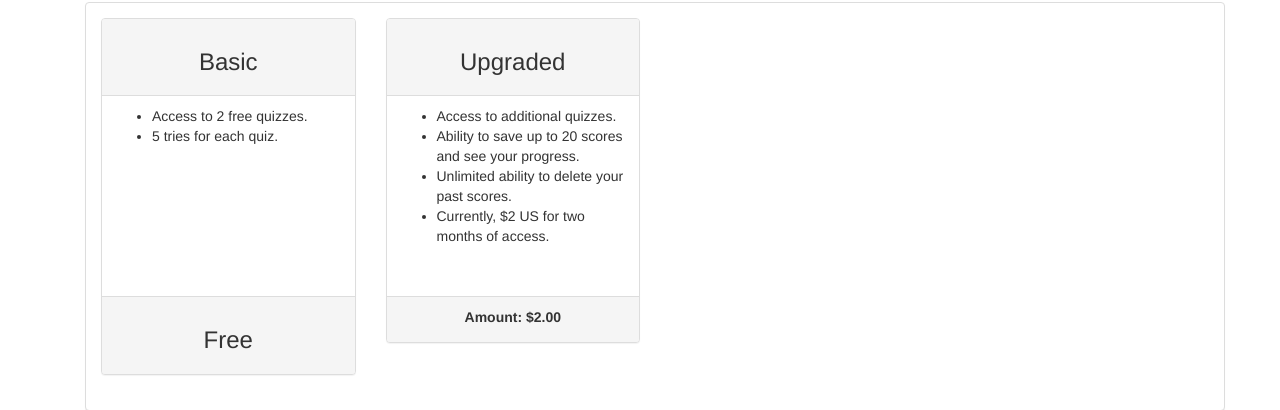
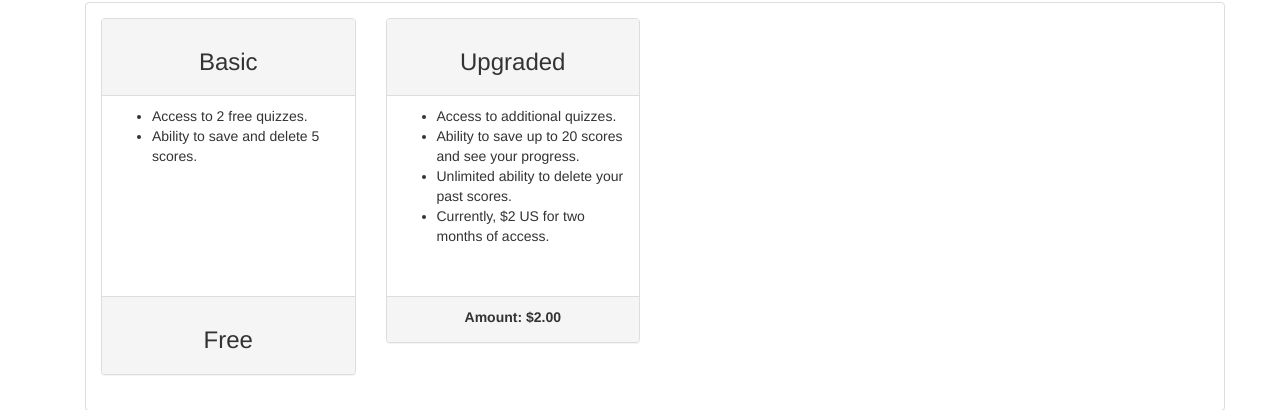
Before and after one commit to jieunyoo/hangulapp, a Flask app: page /upgrade in a window 1280 px wide. Shown: the part 173-583 px from the top of the page. Run offline with Flask 2, Linux system fonts and the light colour scheme; some libraries are stand-ins or nearby versions.

Commit message:
allow free users to delete

```diff
--- a/app/main/views.py
+++ b/app/main/views.py
@@ -169,21 +169,21 @@ def results(quizid):
 def delete(id):
     user = current_user
     userid = user.id
-    if user.memberlevel == 2:
-        quizid = Quiz.query.filter_by(id=id).first()
+    #if user.memberlevel == 2:
+    quizid = Quiz.query.filter_by(id=id).first()
         #protects against random users deleting other user's things
-        if userid == quizid.user_id:
-            if user.quizcount:
-                user.quizcount -= 1
-                db.session.delete(quizid)
-                db.session.add(user)
-                db.session.commit()
-                flash('The quiz grade was deleted.')
-        else:
-            flash('error')
-        return redirect(url_for('.user',username=user.username))
+    if userid == quizid.user_id:
+        if user.quizcount:
+            user.quizcount -= 1
+            db.session.delete(quizid)
+            db.session.add(user)
+            db.session.commit()
+            flash('The quiz grade was deleted.')
     else:
-        return redirect(url_for('.user', username=user.username))
+        flash('error')
+    return redirect(url_for('.user',username=user.username))
+    #else:
+      #  return redirect(url_for('.user', username=user.username))
 
 @main.route('/learn', methods=['GET'])
 def learn():
--- a/app/templates/upgrade.html
+++ b/app/templates/upgrade.html
@@ -20,7 +20,7 @@
             <div class="panel-body">
                 <ul>
                 <li> Access to 2 free quizzes.
-                <li> 5 tries for each quiz.
+                <li> Ability to save and delete 5 scores.
                 </ul>
             </div>
             <div class="panel-footer"><h3> Free </h3></div>
```
